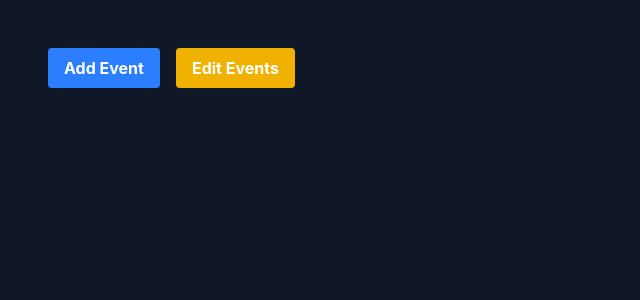
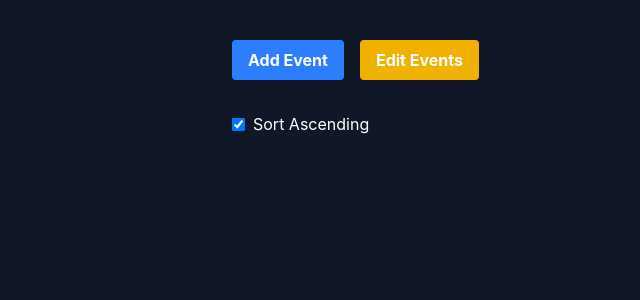
Before and after one commit to Saplistic/TimeView, a Svelte app: page / in a window 1280 px wide. Shown: the top 300 px of the page, without its empty margins (0-640 px from the left). Built offline with nearby package versions, Linux system fonts and the light colour scheme.

Commit message:
Refactor event display logic and add sorting option

```diff
--- a/src/App.svelte
+++ b/src/App.svelte
@@ -6,13 +6,25 @@
 
    let showModal: boolean = $state(false);
    let editMode: boolean = $state(false);
+   let enableSort: boolean = $state(true); // Enable sorting of events
    let modalMode: number = $state(0); // 0: Create/Edit, 1: Delete
    let selectedEventIndex: number | null = $state(null);
    let interval: number; // Interval for updating timeLeft
 
    let events: oEvent[] = $state<oEvent[]>([]); // List of events
-   let sortedEvents: oEvent[] = $derived<oEvent[]>(events.slice().sort((a, b) => a.dateTime.getTime() - b.dateTime.getTime())); // Events sorted by Date for displaying
-   let timeLeft = $state<string[]>([]); // List of updating time left for each event
+   let eventsDisplayed: oEvent[] = $state<oEvent[]>([]); // Events to be displayed based on filters
+
+   let timeLeft = $state<string[]>([]);
+
+   $effect(() => {
+      let eventPipeline = events.slice(); // Create a shallow copy of events
+
+      if (enableSort) {
+         eventPipeline = eventPipeline.sort((a, b) => a.dateTime.getTime() - b.dateTime.getTime());
+      }
+
+      eventsDisplayed = eventPipeline;
+   })
 
    onMount(() => {
       const storedEvents = localStorage.getItem("events");
@@ -31,10 +43,10 @@
          localStorage.setItem("idCount", events.at(-1) ? String(events.at(-1).id + 1) : "0");
       }
 
-      timeLeft = sortedEvents.map(event => formatToTimer(event.dateTime));
+      timeLeft = eventsDisplayed.map((event) => formatToTimer(event.dateTime));
       // Update timeLeft every second
       interval = setInterval(() => {
-         timeLeft = sortedEvents.map(event => formatToTimer(event.dateTime));
+         timeLeft = eventsDisplayed.map((event) => formatToTimer(event.dateTime));
       }, 1000);
    });
 
@@ -113,8 +125,8 @@
 
 </script>
 
-<main class="bg-gray-900">
-   <div class="flex flex-col w-full min-h-screen main p-4">
+<main class="bg-gray-900 min-h-screen text-white">
+   <div class="flex flex-col w-full max-w-4xl mx-auto p-6">
       <div class="m-4 flex gap-4">
          <button onclick={openCreateModal} class="bg-blue-500 hover:bg-blue-700 text-white font-bold py-2 px-4 rounded">
             Add Event
@@ -124,8 +136,17 @@
          </button>
       </div>
 
-      {#each sortedEvents as event, i}
-         <div onclick={() => {openEditModal(event.id)}}
+      <!-- New Controls Section -->
+      <div class="m-4 flex gap-4 items-center">
+         <label class="flex items-center">
+            <input type="checkbox" bind:checked={enableSort} class="mr-2" />
+            Sort Ascending
+         </label>
+      </div>
+
+      <!-- Event List -->
+      {#each eventsDisplayed as event, i}
+         <div onclick={() => openEditModal(event.id)}
               class="relative w-full h-32 md:h-40 lg:h-52 flex items-center justify-center rounded-lg overflow-hidden shadow-lg transition-all duration-300 mb-2 last:mb-0 cursor-pointer"
               style="background: linear-gradient(135deg, rgba(255, 255, 255, 0.1), rgba(255, 255, 255, 0));">
 
```
